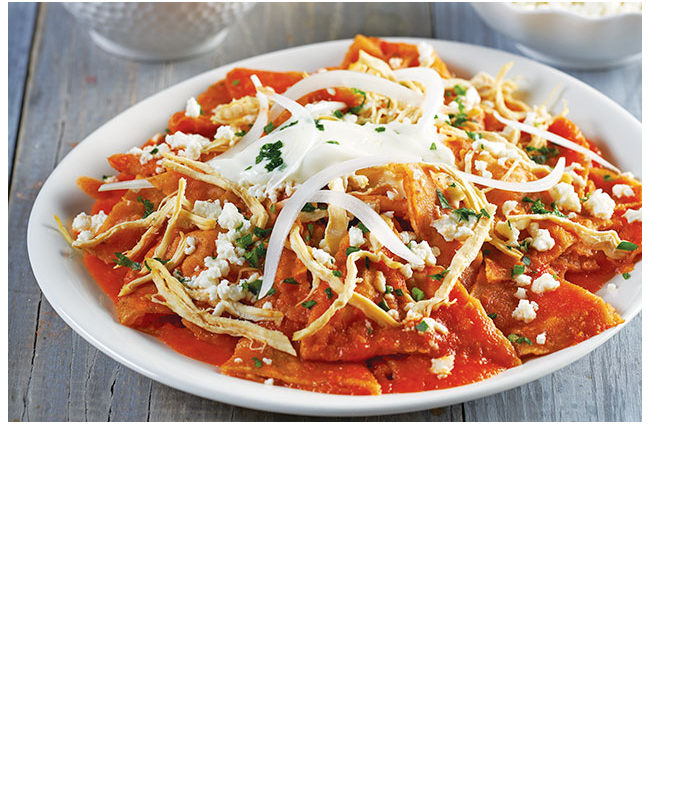
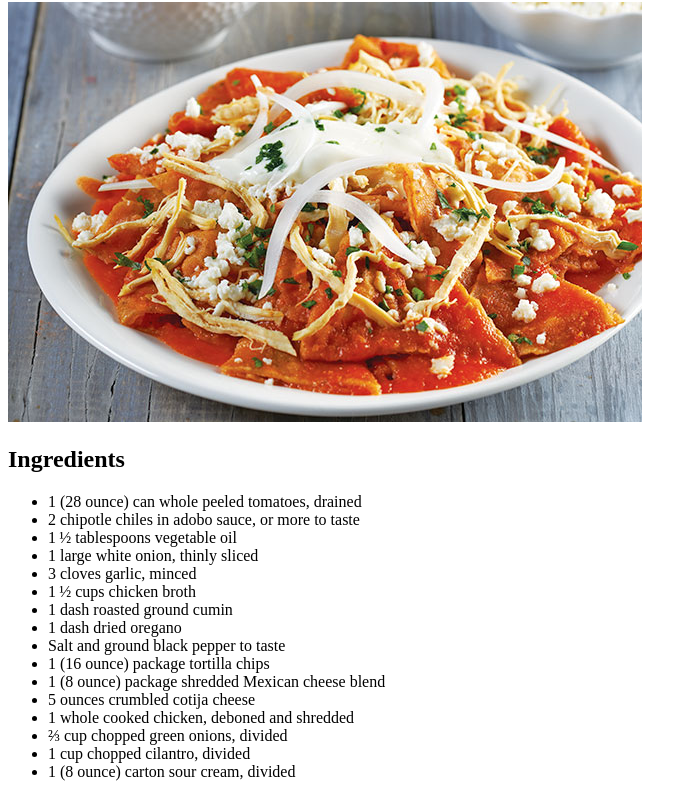
Before and after one commit to Scalaptia/mexican-recipes, a plain HTML site: page recipes/chilaquiles.html in a window 1280 px wide. Shown: the part 78-875 px from the top of the page, without its empty margins (0-697 px from the left). Before the commit the page ends 800 px from the top, so only its background shows below. Drawn offline with Linux system fonts and the light colour scheme.

Commit message:
Add Ingredients

```diff
--- a/recipes/chilaquiles.html
+++ b/recipes/chilaquiles.html
@@ -9,5 +9,24 @@
 <body>
     <h1>Chilaquiles Rojos</h1>
     <img src="../images/chilaquiles.jpg" alt="Chilaquiles">
+    <h2>Ingredients</h2>
+    <ul>
+        <li>1 (28 ounce) can whole peeled tomatoes, drained</li>
+        <li>2 chipotle chiles in adobo sauce, or more to taste </li>
+        <li>1 ½ tablespoons vegetable oil </li>
+        <li>1 large white onion, thinly sliced </li>
+        <li>3 cloves garlic, minced </li>
+        <li>1 ½ cups chicken broth </li>
+        <li>1 dash roasted ground cumin </li>
+        <li>1 dash dried oregano </li>
+        <li>Salt and ground black pepper to taste </li>
+        <li>1 (16 ounce) package tortilla chips </li>
+        <li>1 (8 ounce) package shredded Mexican cheese blend </li>
+        <li>5 ounces crumbled cotija cheese </li>
+        <li>1 whole cooked chicken, deboned and shredded </li>
+        <li>⅔ cup chopped green onions, divided </li>
+        <li>1 cup chopped cilantro, divided </li>
+        <li>1 (8 ounce) carton sour cream, divided </li>
+    </ul>
 </body>
 </html>
```
Also changed, not shown: recipes/ceviche.html (+14 -0 lines), recipes/mole.html (+19 -0 lines).
